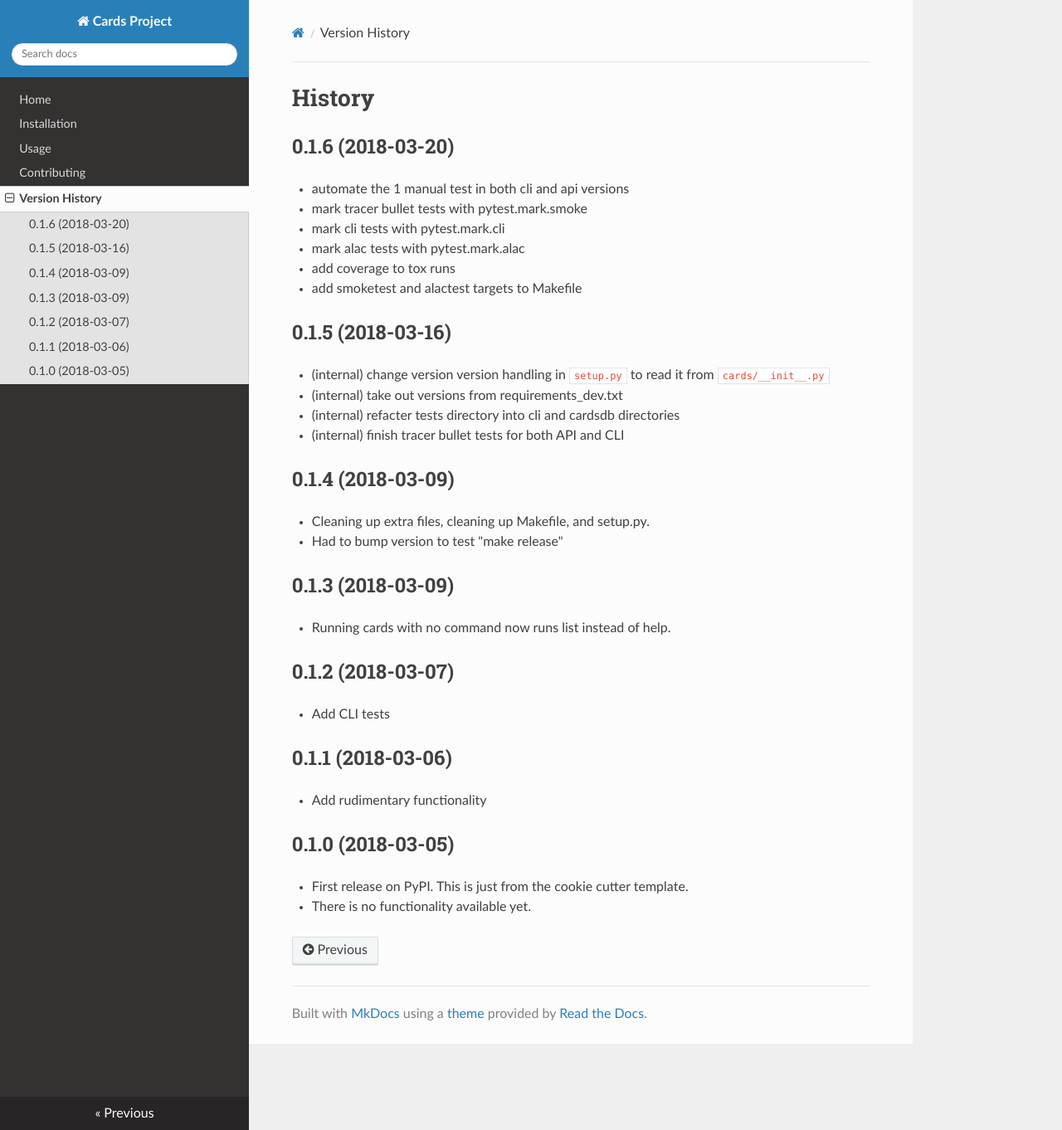
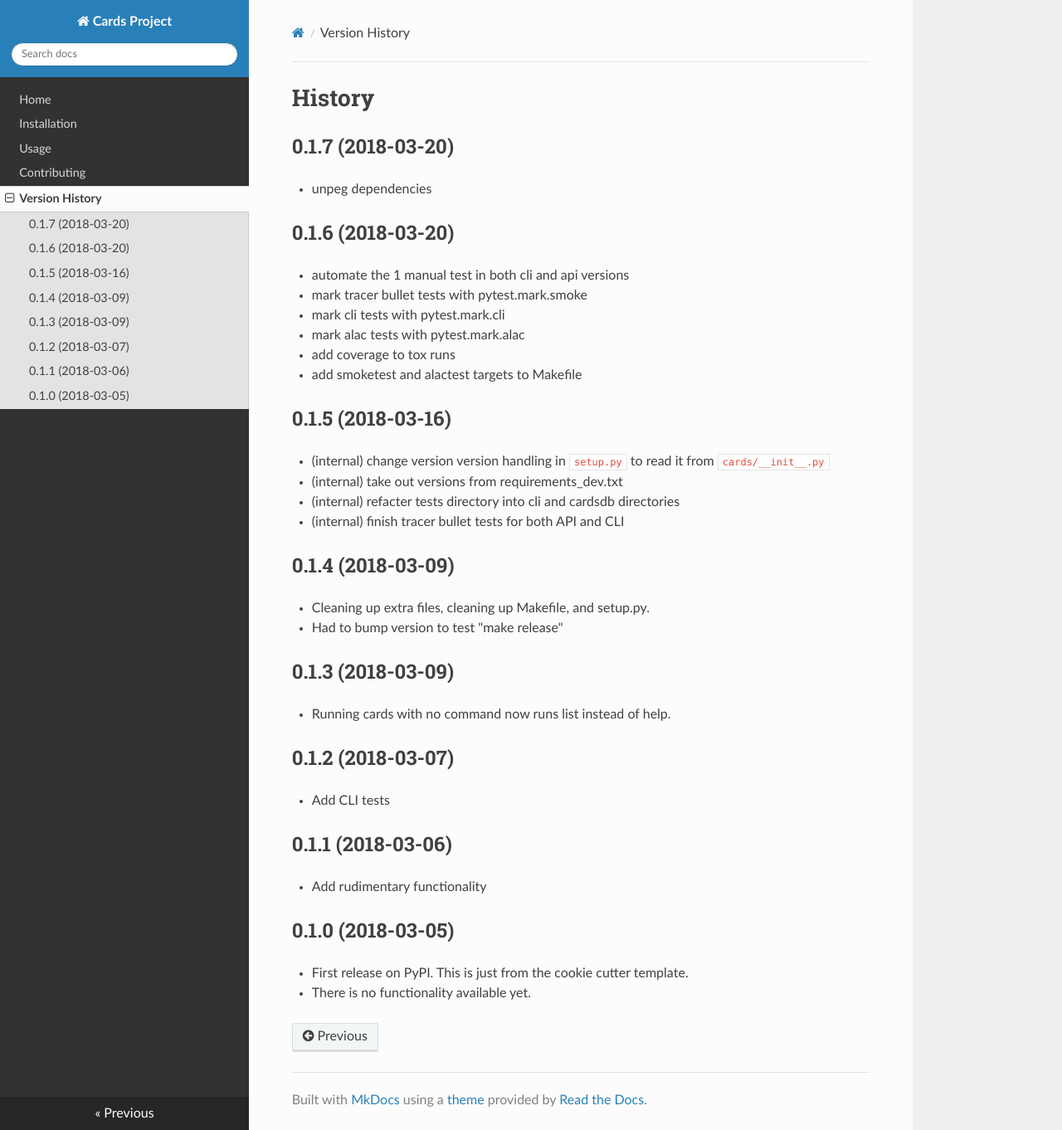
Before and after one commit to okken/cards, an MkDocs documentation site: the page built from docs/history.md, in a window 1280 px wide and 1362 px high. Shown: the whole window at 83% size. Built offline with MkDocs 1.6.1, drawn with Linux system fonts in a browser that asks for light colours; nearby versions of some CDN libraries; old or Windows-style settings are respelled for this version of MkDocs.

```diff
--- a/cards/__init__.py
+++ b/cards/__init__.py
@@ -2,7 +2,7 @@
 
 """Top-level package for cards."""
 
-__version__ = '0.1.6'
+__version__ = '0.1.7'
 
 from .cardsdb import (  # noqa: F401
     Card,
--- a/docs/history.md
+++ b/docs/history.md
@@ -1,5 +1,9 @@
 History
 =======
+
+0.1.7 (2018-03-20)
+------------------
+- unpeg dependencies
 
 0.1.6 (2018-03-20)
 ------------------
```
Also changed, not shown: README.rst.
